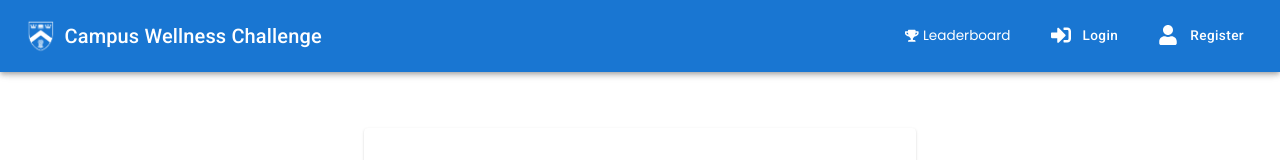
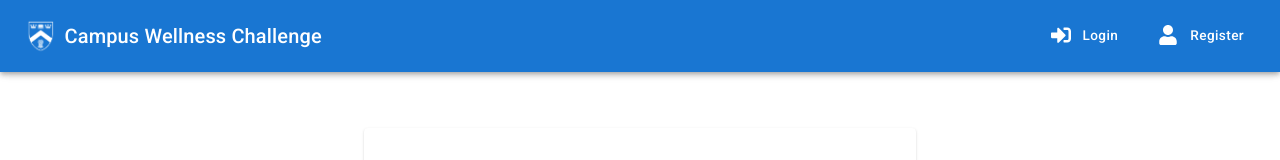
Before and after one commit to jxliahx/Campus-Wellness-Challenge-Phase-1, a React (Create React App) app in the folder frontend/: page / in a window 1280 px wide. Shown: the top 160 px of the page. Built offline with nearby package versions, Linux system fonts and the light colour scheme.

Commit message:
Update Header.jsx

```diff
--- a/frontend/src/components/Header.jsx
+++ b/frontend/src/components/Header.jsx
@@ -62,15 +62,15 @@ function Header() {
                                     Home
                                 </Link>
 
-                                <Link to='/view-challenge' className='header-button'>
+                                {/* <Link to='/view-challenge' className='header-button'>
                                     <FlagIcon style={{verticalAlign: 'middle', marginTop: '-2px', fontSize: 20}} />
                                     Challenges
-                                </Link>
+                                </Link> */}
 
-                                <Link to='/leaderboard' className='header-button'>
+                                {/* <Link to='/leaderboard' className='header-button'>
                                     <FaTrophy style={{verticalAlign: 'middle', marginTop: '-1px', fontSize: 15}} />
                                     Leaderboard
-                                </Link>
+                                </Link> */}
 
                                 {/* <Link tp='/forum' className='header-button'>                        // ENABLE IN PHASE 2
                                     Forum
@@ -88,12 +88,19 @@ function Header() {
                             </Box>
                         ) : (
                             <Box sx={{ display: 'flex', gap: 2 }}>
-                                <li>
-                                    <Link to='/leaderboard' className='header-button'>
-                                        <FaTrophy style={{verticalAlign: 'middle', marginTop: '-1px'}} />
-                                        Leaderboard
-                                    </Link>
-                                </li>
+                                {/* <Link to='/view-challenge' className='header-button'>
+                                    <FlagIcon style={{verticalAlign: 'middle', marginTop: '-2px', fontSize: 20}} />
+                                    Challenges
+                                </Link> */}
+
+                                {/* <Link to='/leaderboard' className='header-button'>
+                                    <FaTrophy style={{verticalAlign: 'middle', marginTop: '-1px', fontSize: 15}} />
+                                    Leaderboard
+                                </Link> */}
+
+                                {/* <Link tp='/forum' className='header-button'>                        // ENABLE IN PHASE 2
+                                    Forum
+                                </Link> */}
 
                                 <Button
                                     component={Link}
```
